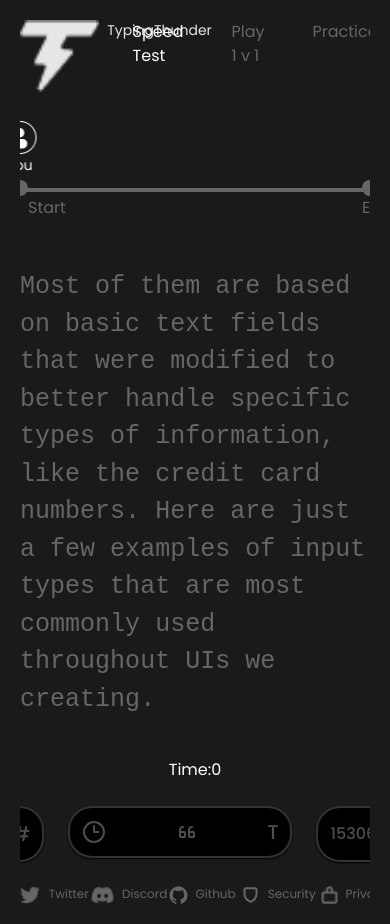
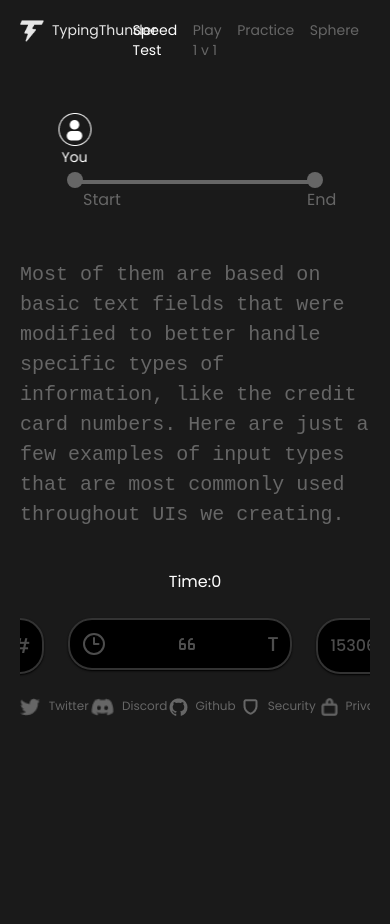
Before and after one commit to traptijindal/Typing-Thunder, a React (Vite) app in the folder typing_thunder/: page / in a window 390 px wide. After the commit the page ends 844 px from the top, so only its background shows below. Built offline with nearby package versions, Linux system fonts and the light colour scheme.

Commit message:
working on responsiveness

```diff
--- a/typing_thunder/src/components/Navbar.jsx
+++ b/typing_thunder/src/components/Navbar.jsx
@@ -227,18 +227,18 @@ const Navbar = () => {
         <img
           src={logo}
           alt="Logo"
-          className="width-[24px] height-[22px] lg:width-[33px] lg:height-[31px]"
+          className="w-[24px] h-[22px] lg:w-[30px] lg:h-[27px]"
         />
-        <p className="text-[#E6E6E6]">TypingThunder</p>
+        <p className="text-[#E6E6E6] ">TypingThunder</p>
       </div>
-      <div className="flex space-x-12 text-base">
+      <div className="flex space-x-[4vw] text-sm lg:text-base  ">
         <p className="text-white">Speed Test</p>
         <p className="text-[#666666]">Play 1 v 1</p>
         <p className="text-[#666666]">Practice</p>
         <p className="text-[#666666]">Sphere</p>
         <p className="text-[#666666]">Ratings</p>
       </div>
-      <div className="text-base font-medium flex space-x-3 p-1">
+      <div className="text-base font-medium flex space-x-[1vw] p-1">
         {user ? (
           <>
             <p className="text-white">{user.username}</p>
@@ -258,13 +258,13 @@ const Navbar = () => {
           <>
             <button
               onClick={() => navigate("/signup")}
-              className="rounded-3xl bg-white text-black p-2"
+              className=" rounded-3xl bg-white text-black p-2 text-sm lg:text-base"
             >
               Sign Up
             </button>
             <button
               onClick={() => navigate("/login")}
-              className="text-white p-2"
+              className="text-white p-2 text-sm lg:text-base"
             >
               Login
             </button>
--- a/typing_thunder/src/components/Textarea.jsx
+++ b/typing_thunder/src/components/Textarea.jsx
@@ -146,7 +146,7 @@ const Textarea = ({
   return (
     <div className="mb-10">
       <div className="flex justify-center">
-        <div className="relative flex mb-20 w-full max-w-3xl my-8">
+        <div className="relative flex mb-20 w-full max-w-60 md:max-w-lg lg:max-w-2xl my-8">
           <img
             src={profile}
             alt="profile"
@@ -175,7 +175,7 @@ const Textarea = ({
           </div>
         </div>
       </div>
-      <div className="text-[25px] text-start font-ocr">
+      <div className="text-[20px] lg:text-[25px] text-start font-ocr">
         {getHighlightedText(userInput, text)}
       </div>
     </div>
```
